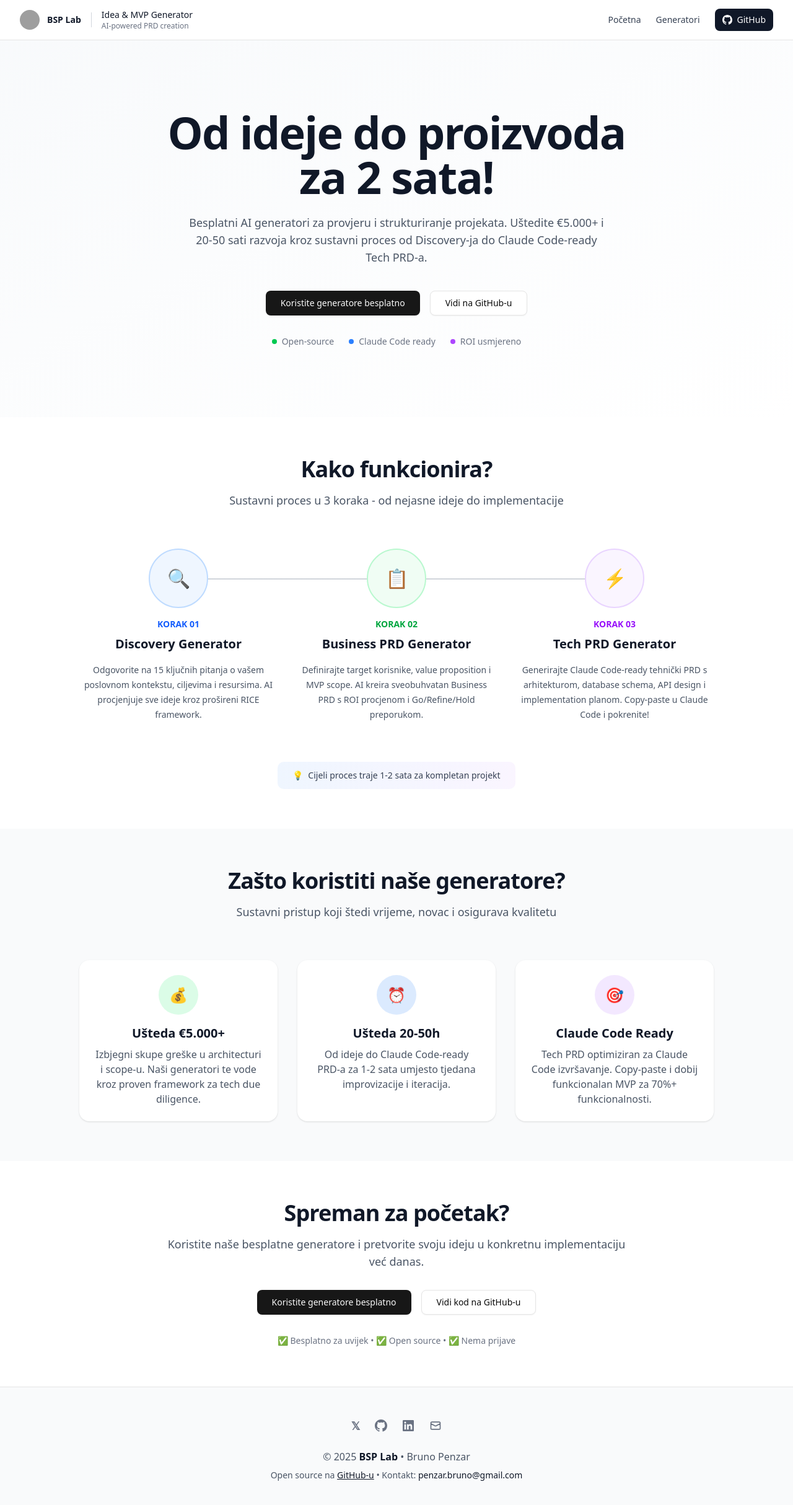
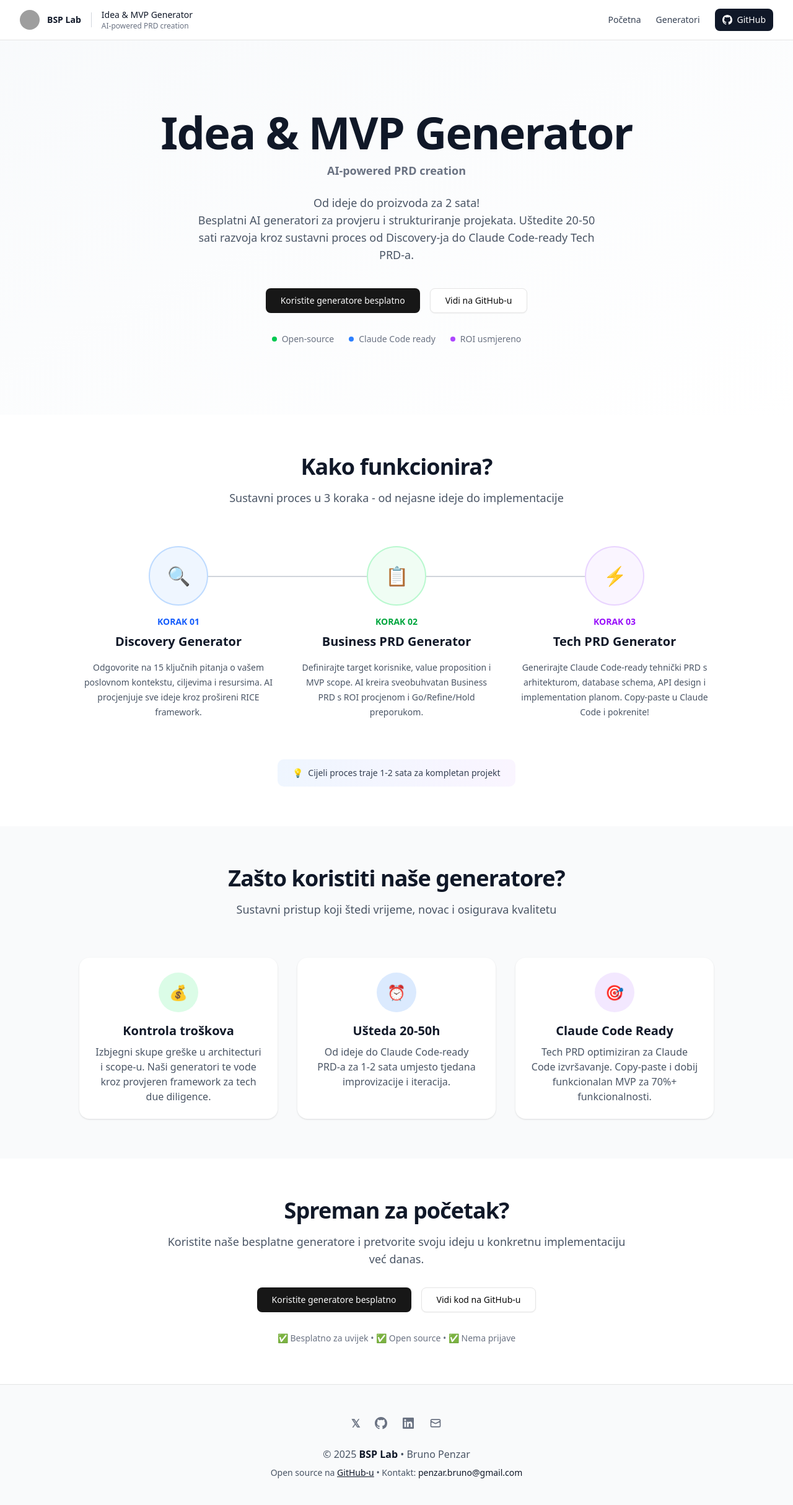
Before and after one commit to BPenzar/idea-mvp-generator, a Next.js app: page / in a window 1280 px wide. Shown: the top 2428 px of the page at 62% size. Built offline with nearby package versions, Linux system fonts and the light colour scheme; grey boxes are pictures that could not be loaded.

Commit message:
Add shared footer and refresh hero messaging

```diff
--- a/src/app/generators/page.tsx
+++ b/src/app/generators/page.tsx
@@ -1,7 +1,8 @@
-import type { Metadata } from "next";
+import Footer from "@/components/Footer";
 import GeneratorCard from "@/components/GeneratorCard";
 import { Button } from "@/components/ui/button";
 import Link from "next/link";
+import type { Metadata } from "next";
 
 export const metadata: Metadata = {
   title: "AI Generatori za PRD Development - Idea & MVP Generator",
@@ -148,6 +149,7 @@ export default function GeneratorsPage() {
           </div>
         </div>
       </div>
+      <Footer />
     </div>
   );
 }
--- a/src/app/layout.tsx
+++ b/src/app/layout.tsx
@@ -15,7 +15,7 @@ const geistMono = Geist_Mono({
 
 export const metadata: Metadata = {
   title: "Idea & MVP Generator - Od ideje do Claude Code implementacije za 1-2h",
-  description: "Besplatni AI generatori za validaciju i strukturiranje projekata. Uštedi €5.000+ i 20-50 sati razvoja kroz sistematičan proces od Discovery-ja do Claude Code-ready Tech PRD-a.",
+  description: "Besplatni AI generatori za validaciju i strukturiranje projekata. Uštedi 20-50 sati razvoja kroz sistematičan proces od Discovery-ja do Claude Code-ready Tech PRD-a.",
   keywords: [
     "MVP generator",
     "product requirements document",
@@ -47,7 +47,7 @@ export const metadata: Metadata = {
     locale: "hr_HR",
     url: "https://idea-mvp-generator.vercel.app",
     title: "Idea & MVP Generator - Od ideje do Claude Code implementacije",
-    description: "Besplatni AI generatori za validaciju i strukturiranje projekata. Uštedi €5.000+ i 20-50 sati razvoja kroz sistematičan proces.",
+    description: "Besplatni AI generatori za validaciju i strukturiranje projekata. Uštedi 20-50 sati razvoja kroz sistematičan proces.",
     siteName: "Idea & MVP Generator",
     images: [
       {
@@ -61,7 +61,7 @@ export const metadata: Metadata = {
   twitter: {
     card: "summary_large_image",
     title: "Idea & MVP Generator - Od ideje do implementacije za 1-2h",
-    description: "Besplatni AI generatori za validaciju i strukturiranje projekata. Uštedi €5.000+ i 20-50 sati razvoja.",
+    description: "Besplatni AI generatori za validaciju i strukturiranje projekata. Uštedi 20-50 sati razvoja.",
     creator: "@Brunopenzar",
     images: ["/og-image.jpg"]
   },
--- a/src/app/page.tsx
+++ b/src/app/page.tsx
@@ -1,3 +1,4 @@
+import Footer from "@/components/Footer";
 import Hero from "@/components/Hero";
 import HowItWorks from "@/components/HowItWorks";
 import { Button } from "@/components/ui/button";
@@ -31,11 +32,11 @@ export default function Home() {
                   <span className="text-2xl">💰</span>
                 </div>
                 <h3 className="mt-4 text-xl font-semibold text-gray-900">
-                  Ušteda €5.000+
+                  Kontrola troškova
                 </h3>
                 <p className="mt-2 text-sm text-gray-600 sm:text-base">
                   Izbjegni skupe greške u architecturi i scope-u. Naši generatori
-                  te vode kroz proven framework za tech due diligence.
+                  te vode kroz provjeren framework za tech due diligence.
                 </p>
               </div>
 
@@ -102,88 +103,7 @@ export default function Home() {
         </div>
       </section>
 
-      {/* Footer */}
-      <footer className="border-t bg-gray-50">
-        <div className="container mx-auto px-4 sm:px-6 lg:px-8 py-10 sm:py-12">
-          <div className="space-y-6 text-center">
-            <div className="flex flex-wrap items-center justify-center gap-4 sm:gap-6">
-              <a
-                href="https://x.com/Brunopenzar"
-                target="_blank"
-                rel="noopener noreferrer"
-                className="text-gray-500 hover:text-gray-900 transition-colors"
-                aria-label="Twitter/X"
-              >
-                <span className="text-lg font-bold">𝕏</span>
-              </a>
-              <a
-                href="https://github.com/BPenzar"
-                target="_blank"
-                rel="noopener noreferrer"
-                className="text-gray-500 hover:text-gray-900 transition-colors"
-                aria-label="GitHub"
-              >
-                <svg className="h-5 w-5" fill="currentColor" viewBox="0 0 20 20">
-                  <path fillRule="evenodd" d="M10 0C4.477 0 0 4.484 0 10.017c0 4.425 2.865 8.18 6.839 9.504.5.092.682-.217.682-.483 0-.237-.008-.868-.013-1.703-2.782.605-3.369-1.343-3.369-1.343-.454-1.158-1.11-1.466-1.11-1.466-.908-.62.069-.608.069-.608 1.003.07 1.531 1.032 1.531 1.032.892 1.53 2.341 1.088 2.91.832.092-.647.35-1.088.636-1.338-2.22-.253-4.555-1.113-4.555-4.951 0-1.093.39-1.988 1.029-2.688-.103-.253-.446-1.272.098-2.65 0 0 .84-.27 2.75 1.026A9.564 9.564 0 0110 4.844c.85.004 1.705.115 2.504.337 1.909-1.296 2.747-1.027 2.747-1.027.546 1.379.203 2.398.1 2.651.64.7 1.028 1.595 1.028 2.688 0 3.848-2.339 4.695-4.566 4.942.359.31.678.921.678 1.856 0 1.338-.012 2.419-.012 2.747 0 .268.18.58.688.482A10.019 10.019 0 0020 10.017C20 4.484 15.522 0 10 0z" clipRule="evenodd"/>
-                </svg>
-              </a>
-              <a
-                href="https://www.linkedin.com/in/bruno-penzar"
-                target="_blank"
-                rel="noopener noreferrer"
-                className="text-gray-500 hover:text-gray-900 transition-colors"
-                aria-label="LinkedIn"
-              >
-                <svg className="h-5 w-5" fill="currentColor" viewBox="0 0 20 20">
-                  <path fillRule="evenodd" d="M16.338 16.338H13.67V12.16c0-.995-.017-2.277-1.387-2.277-1.39 0-1.601 1.086-1.601 2.207v4.248H8.014v-8.59h2.559v1.174h.037c.356-.675 1.227-1.387 2.526-1.387 2.703 0 3.203 1.778 3.203 4.092v4.711zM5.005 6.575a1.548 1.548 0 11-.003-3.096 1.548 1.548 0 01.003 3.096zm-1.337 9.763H6.34v-8.59H3.667v8.59zM17.668 1H2.328C1.595 1 1 1.581 1 2.298v15.403C1 18.418 1.595 19 2.328 19h15.34c.734 0 1.332-.582 1.332-1.299V2.298C19 1.581 18.402 1 17.668 1z" clipRule="evenodd"/>
-                </svg>
-              </a>
-              <a
-                href="mailto:penzar.bruno@gmail.com"
-                className="text-gray-500 hover:text-gray-900 transition-colors"
-                aria-label="Email"
-              >
-                <svg className="h-5 w-5" fill="none" stroke="currentColor" viewBox="0 0 24 24">
-                  <path strokeLinecap="round" strokeLinejoin="round" strokeWidth={2} d="M3 8l7.89 4.26a2 2 0 002.22 0L21 8M5 19h14a2 2 0 002-2V7a2 2 0 00-2-2H5a2 2 0 00-2 2v10a2 2 0 002 2z"/>
-                </svg>
-              </a>
-            </div>
-
-            <div className="space-y-2 text-gray-600">
-              <p>
-                © 2025{" "}
-                <a
-                  href="https://www.bsp-lab.dev/"
-                  target="_blank"
-                  rel="noopener noreferrer"
-                  className="font-semibold text-gray-900 hover:text-blue-600 transition-colors"
-                >
-                  BSP Lab
-                </a>
-                {" "}• Bruno Penzar
-              </p>
-              <p className="text-sm">
-                Open source na{" "}
-                <a
-                  href="https://github.com/BPenzar/idea-mvp-generator"
-                  target="_blank"
-                  rel="noopener noreferrer"
-                  className="font-medium text-gray-900 hover:text-blue-600 underline"
-                >
-                  GitHub-u
-                </a>
-                {" "}• Kontakt:{" "}
-                <a
-                  href="mailto:penzar.bruno@gmail.com"
-                  className="font-medium text-gray-900 hover:text-blue-600"
-                >
-                  penzar.bruno@gmail.com
-                </a>
-              </p>
-            </div>
-          </div>
-        </div>
-      </footer>
+      <Footer />
     </div>
   );
 }
--- /dev/null
+++ b/src/components/Footer.tsx
@@ -0,0 +1,103 @@
+export default function Footer() {
+  return (
+    <footer className="border-t bg-gray-50">
+      <div className="container mx-auto px-4 sm:px-6 lg:px-8 py-10 sm:py-12">
+        <div className="space-y-6 text-center">
+          <div className="flex flex-wrap items-center justify-center gap-4 sm:gap-6">
+            <a
+              href="https://x.com/Brunopenzar"
+              target="_blank"
+              rel="noopener noreferrer"
+              className="text-gray-500 hover:text-gray-900 transition-colors"
+              aria-label="Twitter/X"
+            >
+              <span className="text-lg font-bold">𝕏</span>
+            </a>
+            <a
+              href="https://github.com/BPenzar"
+              target="_blank"
+              rel="noopener noreferrer"
+              className="text-gray-500 hover:text-gray-900 transition-colors"
+              aria-label="GitHub"
+            >
+              <svg className="h-5 w-5" fill="currentColor" viewBox="0 0 20 20">
+                <path
+                  fillRule="evenodd"
+                  d="M10 0C4.477 0 0 4.484 0 10.017c0 4.425 2.865 8.18 6.839 9.504.5.092.682-.217.682-.483 0-.237-.008-.868-.013-1.703-2.782.605-3.369-1.343-3.369-1.343-.454-1.158-1.11-1.466-1.11-1.466-.908-.62.069-.608.069-.608 1.003.07 1.531 1.032 1.531 1.032.892 1.53 2.341 1.088 2.91.832.092-.647.35-1.088.636-1.338-2.22-.253-4.555-1.113-4.555-4.951 0-1.093.39-1.988 1.029-2.688-.103-.253-.446-1.272.098-2.65 0 0 .84-.27 2.75 1.026A9.564 9.564 0 0110 4.844c.85.004 1.705.115 2.504.337 1.909-1.296 2.747-1.027 2.747-1.027.546 1.379.203 2.398.1 2.651.64.7 1.028 1.595 1.028 2.688 0 3.848-2.339 4.695-4.566 4.942.359.31.678.921.678 1.856 0 1.338-.012 2.419-.012 2.747 0 .268.18.58.688.482A10.019 10.019 0 0020 10.017C20 4.484 15.522 0 10 0z"
+                  clipRule="evenodd"
+                />
+              </svg>
+            </a>
+            <a
+              href="https://www.linkedin.com/in/bruno-penzar"
+              target="_blank"
+              rel="noopener noreferrer"
+              className="text-gray-500 hover:text-gray-900 transition-colors"
+              aria-label="LinkedIn"
+            >
+              <svg className="h-5 w-5" fill="currentColor" viewBox="0 0 20 20">
+                <path
+                  fillRule="evenodd"
+                  d="M16.338 16.338H13.67V12.16c0-.995-.017-2.277-1.387-2.277-1.39 0-1.601 1.086-1.601 2.207v4.248H8.014v-8.59h2.559v1.174h.037c.356-.675 1.227-1.387 2.526-1.387 2.703 0 3.203 1.778 3.203 4.092v4.711zM5.005 6.575a1.548 1.548 0 11-.003-3.096 1.548 1.548 0 01.003 3.096zm-1.337 9.763H6.34v-8.59H3.667v8.59zM17.668 1H2.328C1.595 1 1 1.581 1 2.298v15.403C1 18.418 1.595 19 2.328 19h15.34c.734 0 1.332-.582 1.332-1.299V2.298C19 1.581 18.402 1 17.668 1z"
+                  clipRule="evenodd"
+                />
+              </svg>
+            </a>
+            <a
+              href="mailto:penzar.bruno@gmail.com"
+              className="text-gray-500 hover:text-gray-900 transition-colors"
+              aria-label="Email"
+            >
+              <svg
+                className="h-5 w-5"
+                fill="none"
+                stroke="currentColor"
+                viewBox="0 0 24 24"
+              >
+                <path
+                  strokeLinecap="round"
+                  strokeLinejoin="round"
+                  strokeWidth={2}
+                  d="M3 8l7.89 4.26a2 2 0 002.22 0L21 8M5 19h14a2 2 0 002-2V7a2 2 0 00-2-2H5a2 2 0 00-2 2v10a2 2 0 002 2z"
+                />
+              </svg>
+            </a>
+          </div>
+
+          <div className="space-y-2 text-gray-600">
+            <p>
+              © 2025{" "}
+              <a
+                href="https://www.bsp-lab.dev/"
+                target="_blank"
+                rel="noopener noreferrer"
+                className="font-semibold text-gray-900 hover:text-blue-600 transition-colors"
+              >
+                BSP Lab
+              </a>{" "}
+              • Bruno Penzar
+            </p>
+            <p className="text-sm">
+              Open source na{" "}
+              <a
+                href="https://github.com/BPenzar/idea-mvp-generator"
+                target="_blank"
+                rel="noopener noreferrer"
+                className="font-medium text-gray-900 hover:text-blue-600 underline"
+              >
+                GitHub-u
+              </a>{" "}
+              • Kontakt:{" "}
+              <a
+                href="mailto:penzar.bruno@gmail.com"
+                className="font-medium text-gray-900 hover:text-blue-600"
+              >
+                penzar.bruno@gmail.com
+              </a>
+            </p>
+          </div>
+        </div>
+      </div>
+    </footer>
+  );
+}
--- a/src/components/Hero.tsx
+++ b/src/components/Hero.tsx
@@ -7,12 +7,15 @@ export default function Hero() {
       <div className="container mx-auto px-4 sm:px-6 lg:px-8">
         <div className="mx-auto max-w-4xl text-center">
           <h1 className="text-3xl font-bold tracking-tight text-gray-900 sm:text-5xl lg:text-7xl">
-            Od ideje do proizvoda <br/>za 2 sata!
+            Idea & MVP Generator
           </h1>
+          <p className="mt-3 text-base font-semibold text-gray-500 sm:text-lg">
+            AI-powered PRD creation
+          </p>
 
           <p className="mx-auto mt-6 max-w-2xl text-base leading-7 text-gray-600 sm:text-lg">
-            Besplatni AI generatori za provjeru i strukturiranje projekata.
-            Uštedite €5.000+ i 20-50 sati razvoja kroz sustavni proces
+            Od ideje do proizvoda za 2 sata! <br/> Besplatni AI generatori za provjeru i strukturiranje projekata.
+            Uštedite 20-50 sati razvoja kroz sustavni proces
             od Discovery-ja do Claude Code-ready Tech PRD-a.
           </p>
 
```
Also changed, not shown: public/examples/example_business_prd.md (+1 -1 lines), public/examples/example_discovery_summary.md (+1 -1 lines), 1 other file (tests, documents, lock files or other folders).
